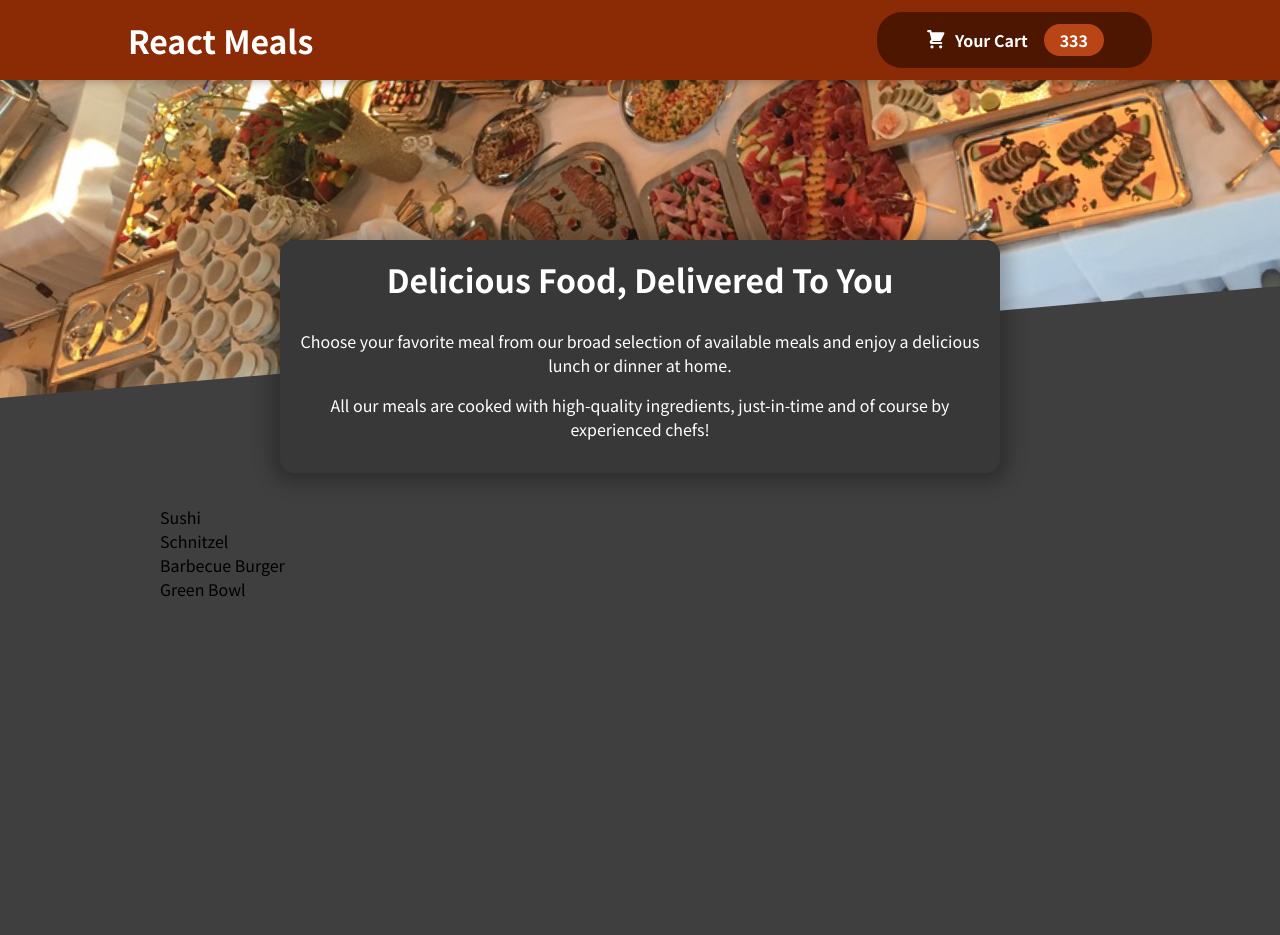
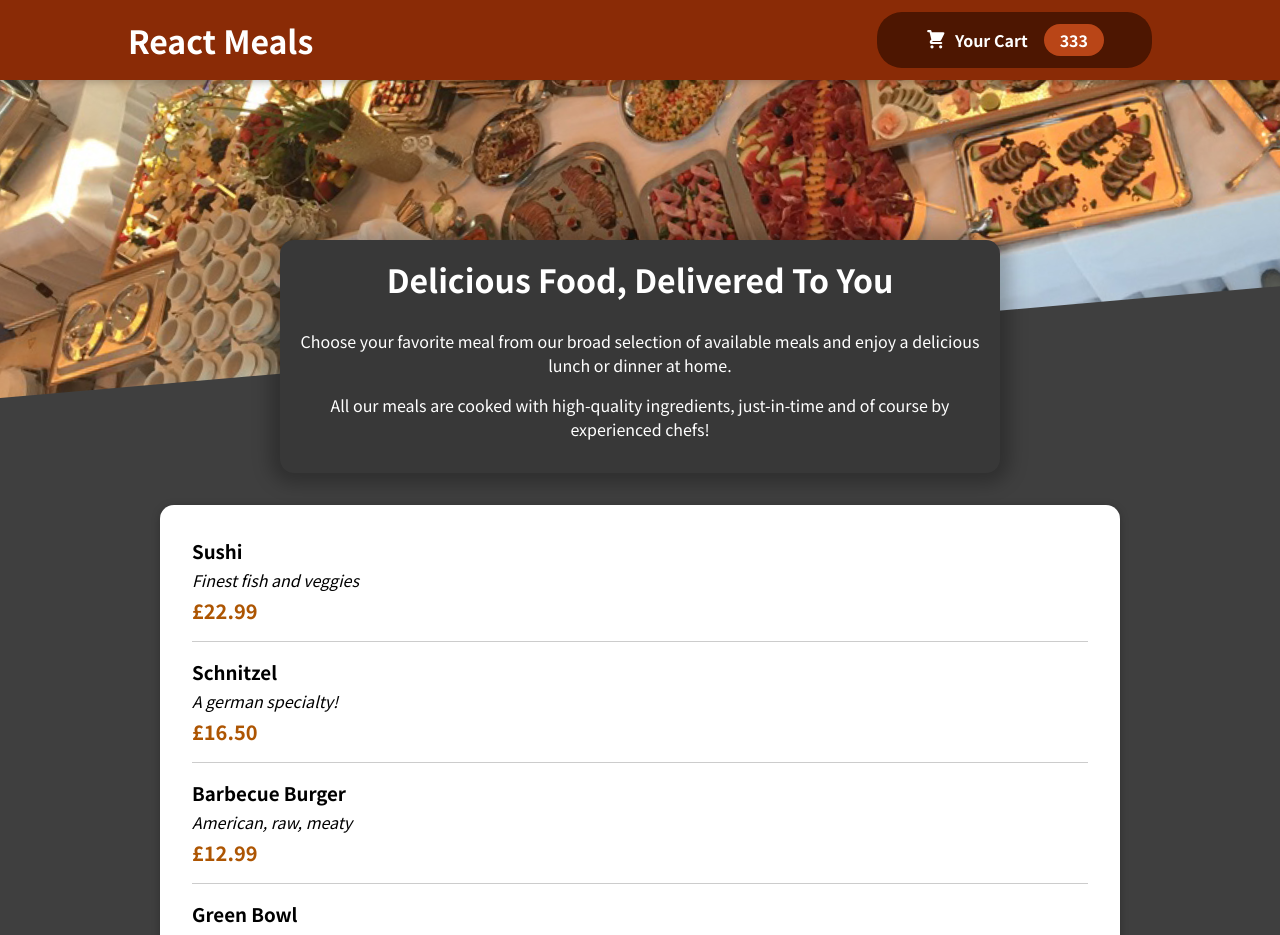
Before and after one commit to davidhay/react-course-module11, a React (Create React App) app: page / in a window 1280 px wide. Shown: the top 935 px of the page. Before the commit the page ends 800 px from the top, so only its background shows below. Built offline with nearby package versions, Linux system fonts and the light colour scheme.

Commit message:
post lesson 135

```diff
--- a/src/components/Meals/AvailableMeals.js
+++ b/src/components/Meals/AvailableMeals.js
@@ -1,5 +1,7 @@
 import React from "react";
 import classes from "./AvailableMeals.module.css";
+import Card from "../UI/Card";
+import MealItem from "./MealItem/MealItem";
 
 const DUMMY_MEALS = [
   {
@@ -30,10 +32,19 @@
 
 const AvailableMeals = (props) => {
   //temp
-  const mealsList = DUMMY_MEALS.map((meal) => <li>{meal.name}</li>);
+  const mealsList = DUMMY_MEALS.map((meal) => (
+    <MealItem
+      key={meal.id}
+      name={meal.name}
+      price={meal.price}
+      description={meal.description}
+    />
+  ));
   return (
     <section className={classes.meals}>
-      <ul>{mealsList}</ul>
+      <Card>
+        <ul>{mealsList}</ul>
+      </Card>
     </section>
   );
 };
--- /dev/null
+++ b/src/components/Meals/MealItem/MealItem.js
@@ -0,0 +1,18 @@
+import React from "react";
+import classes from "./MealItem.module.css";
+
+const MealItem = (props) => {
+  const price = `£${props.price.toFixed(2)}`;
+  return (
+    <li className={classes.meal}>
+      <div>
+        <h3>{props.name}</h3>
+        <div className={classes.description}>{props.description}</div>
+        <div className={classes.price}>{price}</div>
+      </div>
+      <div></div>
+    </li>
+  );
+};
+
+export default MealItem;
--- /dev/null
+++ b/src/components/Meals/MealItem/MealItem.module.css
@@ -0,0 +1,22 @@
+.meal {
+    display: flex;
+    justify-content: space-between;
+    margin: 1rem;
+    padding-bottom: 1rem;
+    border-bottom: 1px solid #ccc;
+  }
+
+  .meal h3 {
+    margin: 0 0 0.25rem 0;
+  }
+
+  .description {
+    font-style: italic;
+  }
+
+  .price {
+    margin-top: 0.25rem;
+    font-weight: bold;
+    color: #ad5502;
+    font-size: 1.25rem;
+  }
--- /dev/null
+++ b/src/components/UI/Card.js
@@ -0,0 +1,7 @@
+import React from "react";
+import classes from "./Card.module.css";
+
+const Card = (props) => {
+  return <div className={classes.card}>{props.children}</div>;
+};
+export default Card;
--- /dev/null
+++ b/src/components/UI/Card.module.css
@@ -0,0 +1,6 @@
+.card {
+    padding: 1rem;
+    box-shadow: 0 2px 8px rgba(0, 0, 0, 0.25);
+    border-radius: 14px;
+    background-color: white;
+  }
```
